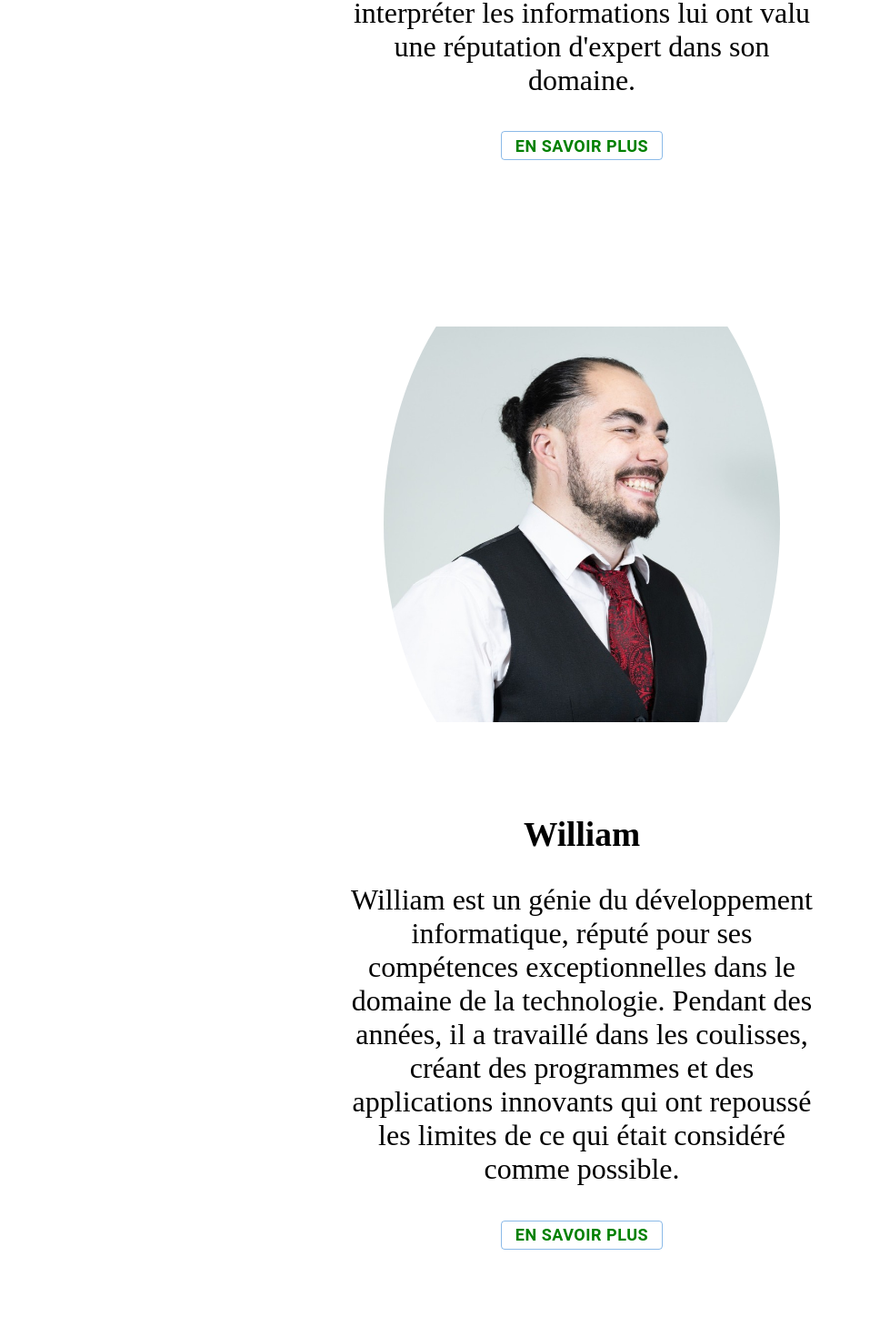
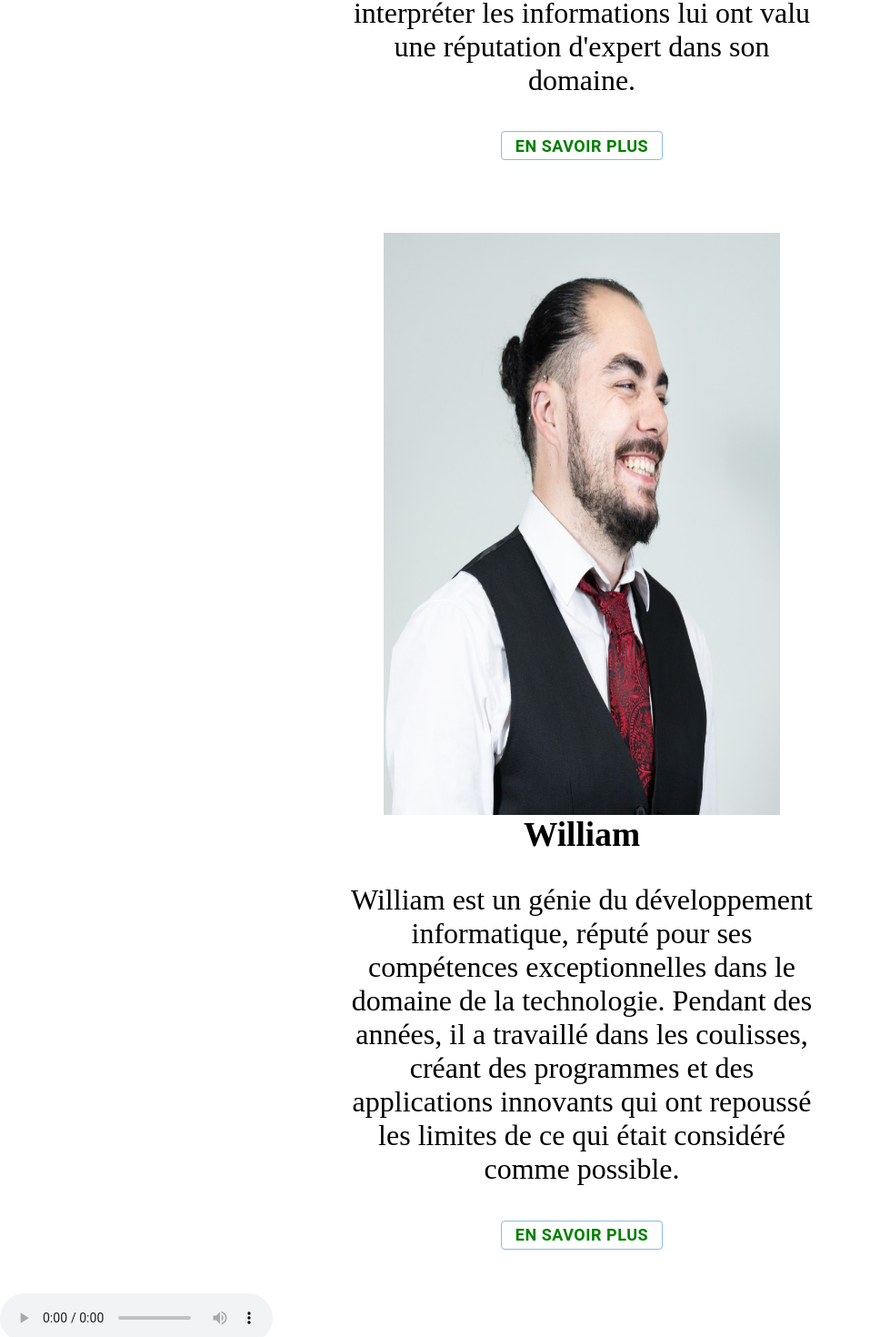
Before and after one commit to Bak-Faek/hackathon_FrenchD-connexion, a React (Vite) app: page /shaman in a window 1280 px wide. Shown: the part 2353-3823 px from the top of the page at 91% size, without its empty margins (0-957 px from the left). Before the commit the page ends 3775 px from the top, so only its background shows below. Built offline with nearby package versions, Linux system fonts and the light colour scheme.

Commit message:
ajout music

```diff
--- a/package.json
+++ b/package.json
@@ -15,11 +15,11 @@
     "@mui/icons-material": "^5.15.18",
     "@mui/material": "^5.15.18",
     "react": "^18.2.0",
+    "react-audio-player": "^0.17.0",
     "react-circular-progressbar": "^2.1.0",
     "react-dom": "^18.2.0",
-    "react-slider": "^2.0.6",
-
-    "react-router-dom": "^6.23.1"
+    "react-router-dom": "^6.23.1",
+    "react-slider": "^2.0.6"
   },
   "devDependencies": {
     "@types/react": "^18.2.66",
--- a/src/App.jsx
+++ b/src/App.jsx
@@ -1,15 +1,17 @@
-import './App.css';
+import "./App.css";
+import ReactAudioPlayer from "react-audio-player";
 // import Pomodoro from './pages/Pomodoro';
 
 // import MainPage from "./components/MainPage";
 import { Outlet } from "react-router-dom";
 
-
 function App() {
   return (
     <>
+
       <main>
         <Outlet />
+        <ReactAudioPlayer src="/music.mp3" autoPlay controls />
         {/* <Pomodoro/> */}
       </main>
     </>
--- a/src/pages/Shaman.css
+++ b/src/pages/Shaman.css
@@ -18,7 +18,7 @@ body {
   align-items: center;
 }
 
-img {
+.shamanImage {
   border-radius: 50%;
   object-fit: contain;
 
--- a/src/pages/Shaman.jsx
+++ b/src/pages/Shaman.jsx
@@ -11,7 +11,7 @@ function Shaman() {
         <h3>Découvrez nos Chamans</h3>
         <div className="shaman">
           <div className="intro">
-            <img src="./matthieu.jpg" alt="" />
+            <img className="shamanImage" src="./matthieu.jpg" alt="" />
 
             <h3>Mattieu</h3>
           </div>
```
Also changed, not shown: 2 other files (tests, documents, lock files or other folders).
